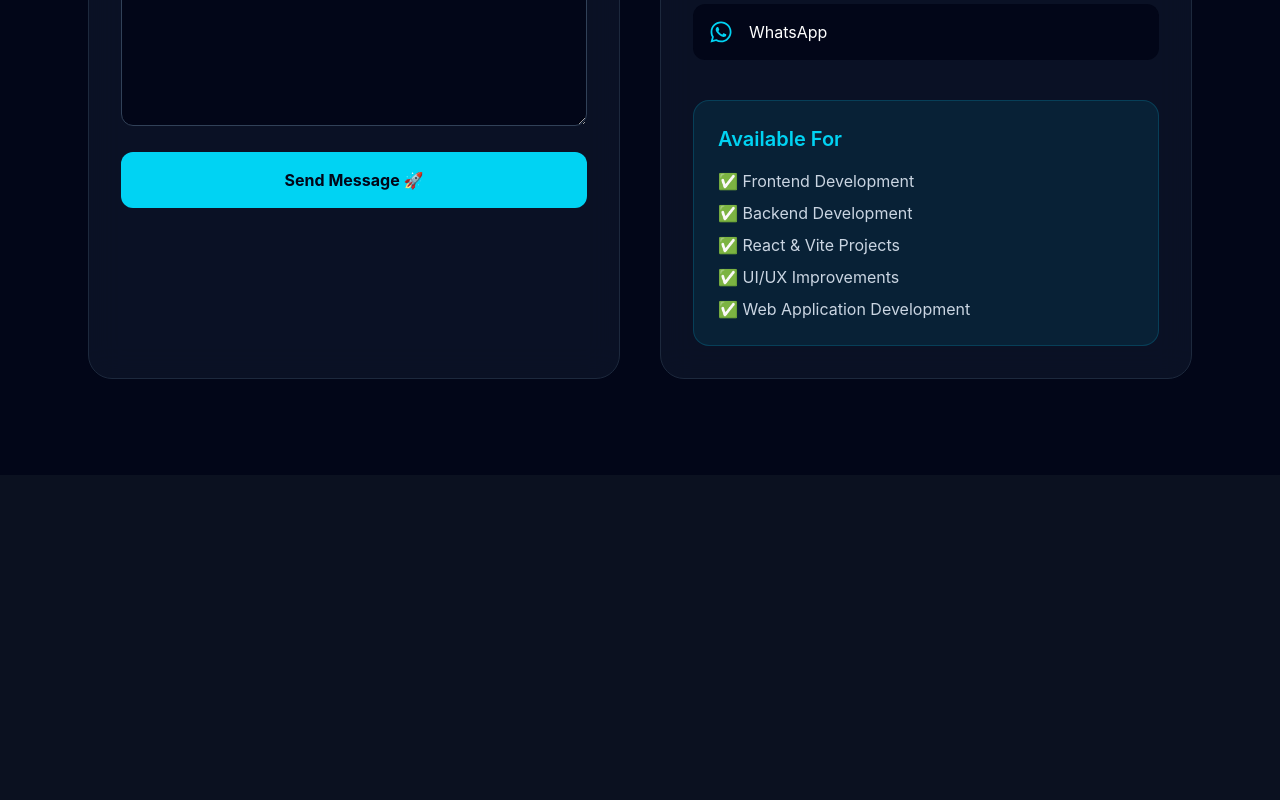
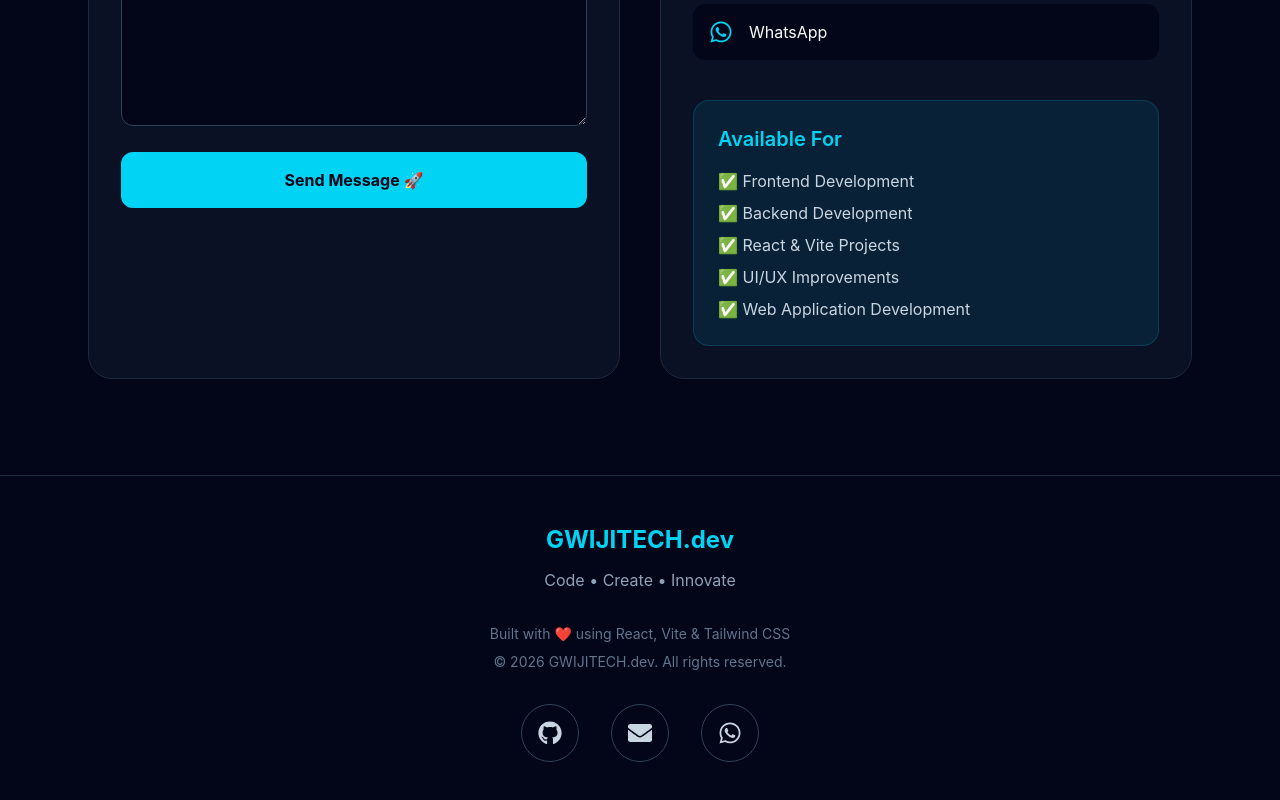
Before and after one commit to spymethod254/gwijitech-dev, a React (Vite) app in the folder gwijitech-dev/: page / in a window 1280 px wide. Shown: the part 6216-7016 px from the top of the page. Before the commit the page ends 6691 px from the top, so only its background shows below. Built offline with nearby package versions, Linux system fonts and the light colour scheme.

Commit message:
Update App.jsx

```diff
--- a/gwijitech-dev/src/App.jsx
+++ b/gwijitech-dev/src/App.jsx
@@ -9,6 +9,7 @@ import Skills from "./components/skills/Skills";
 import Projects from "./components/projects/Projects";
 import Stats from "./components/home/Stats";
 import Contact from "./components/contact/Contact";
+import Footer from "./components/common/Footer";
 
 function App() {
   const [loading, setLoading] = useState(true);
@@ -34,6 +35,8 @@ function App() {
       <Skills />
       <Projects />
       <Contact />
+
+      <Footer />
     </div>
   );
 }
```
